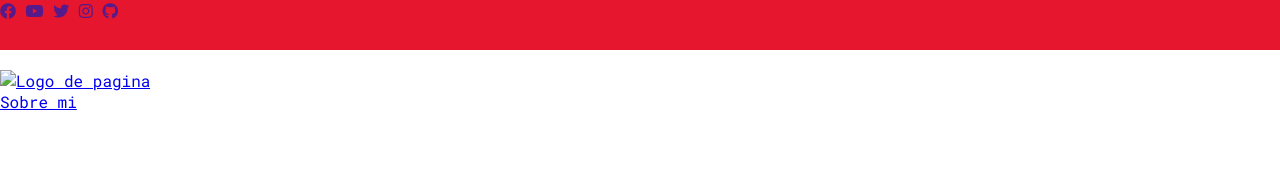
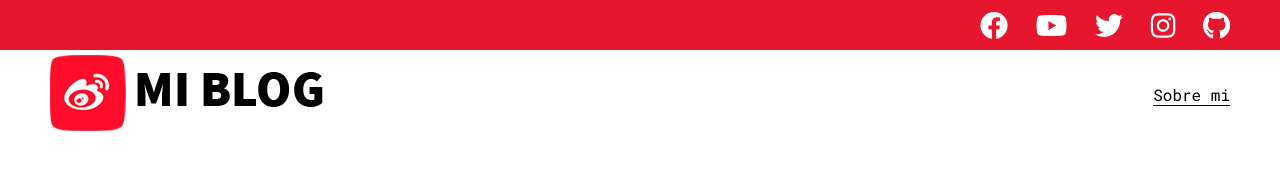
Before and after one commit to hcruz93/blog-personal, a plain HTML site: page index.html in a window 1280 px wide. Drawn offline with Linux system fonts and the light colour scheme.

Commit message:
Grid y Flexbox

```diff
--- a/css/main.css
+++ b/css/main.css
@@ -34,3 +34,47 @@ body{
   height: 50px;
   display: grid;
 }
+
+.social-icons{
+  width: 250px;
+  height: auto;
+  display: flex;
+  align-items: center;
+  justify-content: space-between;
+  justify-self: end;
+  margin-right: 50px;
+}
+
+.social-icons a{
+  color: #fff;
+  font-size: 28px;
+}
+.social-icons a:hover{
+  color: #616161;
+}
+
+.nav {
+  display: grid;
+  grid-template-columns: 1fr 1fr;
+  height: 90px;
+
+}
+
+.nav-logo{
+  margin-left: 50px;
+  display: flex;
+  align-items: center;
+}
+
+.nav-link{
+  display: flex;
+  align-items: center;
+  justify-content: flex-end;
+  margin-right: 50px;
+}
+
+.nav-link a{
+  text-decoration: none;
+  color: #000;
+  border-bottom: 1px solid #000;
+}
--- a/index.html
+++ b/index.html
@@ -23,7 +23,7 @@
     <nav class="nav">
       <div class="nav-logo">
         <a href="index.html">
-          <img src="" alt="Logo de pagina">
+          <img src="img/logo.png" alt="Logo de pagina">
         </a>
       </div>
       <div class="nav-link">
```
